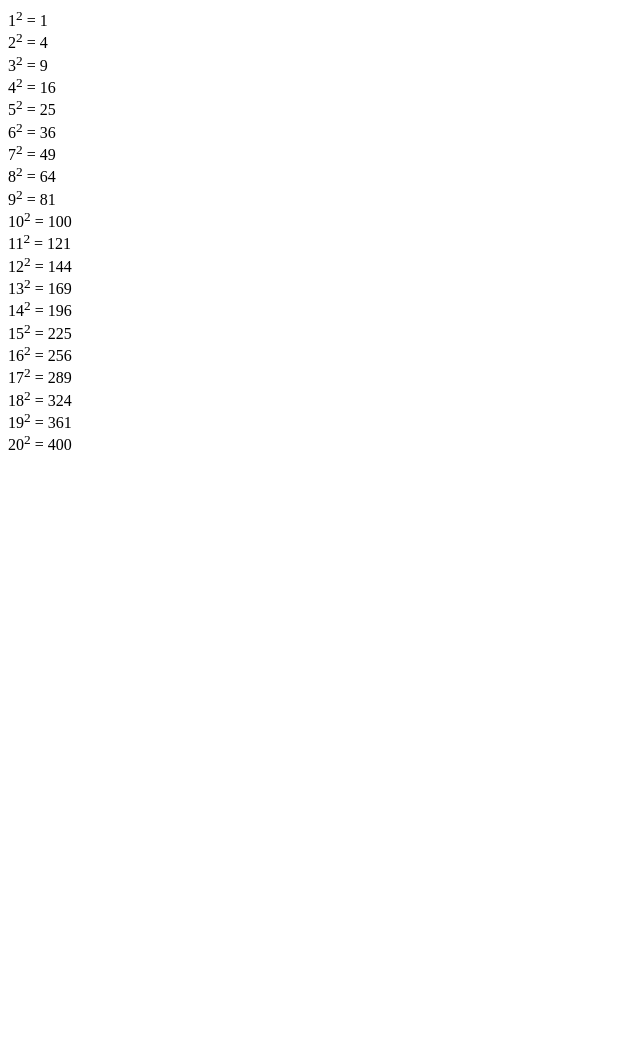
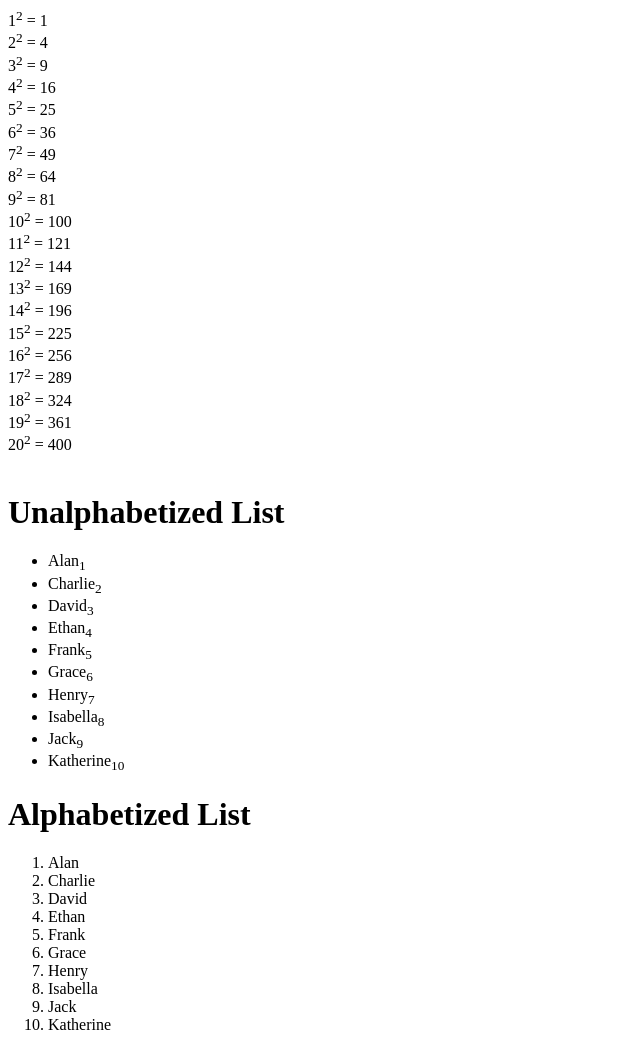
Before and after one commit to Shree-77/Internet-and-WebProgrammin, a plain HTML site: page Practice/index.html in a window 1280 px wide. Shown: the whole page, without its empty margins (0-640 px from the left). Before the commit the page ends 800 px from the top, so only its background shows below. Drawn offline with Linux system fonts and the light colour scheme.

Commit message:
1(b) Completed

```diff
--- a/Practice/index.html
+++ b/Practice/index.html
@@ -10,10 +10,42 @@
     <script>
         for (var i = 1; i <= 20; i++) {
             document.write(i + "<sup>2</sup> = " + i * i + "<br>")
-
         }
 
     </script>
+    <br>
+
+    <h1>Unalphabetized List</h1>
+    <ul>
+        <li>Alan<sub>1</sub></li>
+        <li>Charlie<sub>2</sub></li>
+        <li>David<sub>3</sub></li>
+        <li>Ethan<sub>4</sub></li>
+        <li>Frank<sub>5</sub></li>
+        <li>Grace<sub>6</sub></li>
+        <li>Henry<sub>7</sub></li>
+        <li>Isabella<sub>8</sub></li>
+        <li>Jack<sub>9</sub></li>
+        <li>Katherine<sub>10</sub></li>
+    </ul>
+
+    <h1>Alphabetized List</h1>
+    <ol>
+        <li>Alan</li>
+        <li>Charlie</li>
+        <li>David</li>
+        <li>Ethan</li>
+        <li>Frank</li>
+        <li>Grace</li>
+        <li>Henry</li>
+        <li>Isabella</li>
+        <li>Jack</li>
+        <li>Katherine</li>
+    </ol>
+
+
+
+
 
 </body>
 
```
Also changed, not shown: 1 other file.
